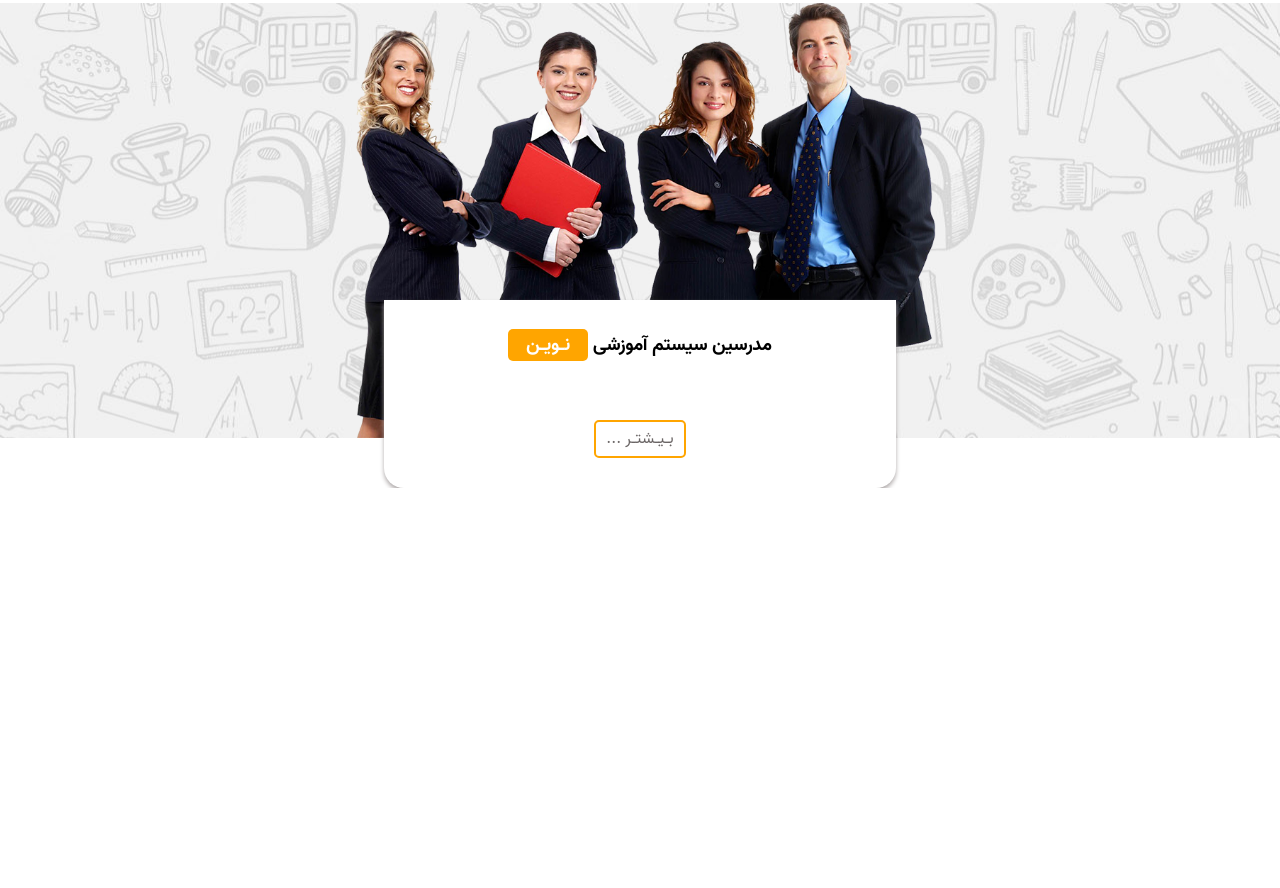
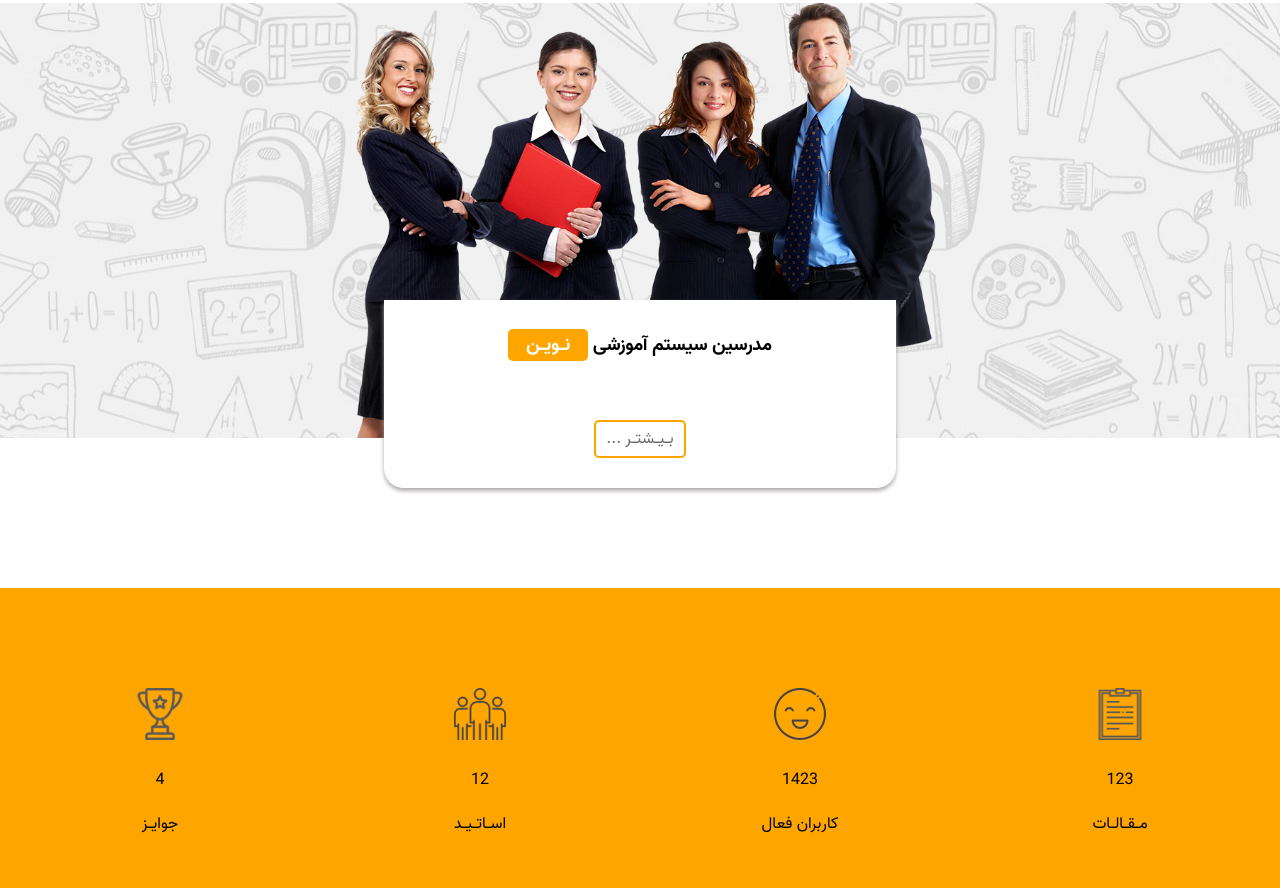
Before and after one commit to M-ghalevand/1-Store-project, a website: page src/index.html in a window 1280 px wide. Shown: the part 2471-3359 px from the top of the page. Before the commit the page ends 2959 px from the top, so only its background shows below. Drawn offline with nearby package versions, Linux system fonts and the light colour scheme; files that its build step writes are made by us from their sources; files whose address does not match are found by name.

Commit message:
create stat and style

```diff
--- /dev/null
+++ b/src/assets/scss/_stat.scss
@@ -0,0 +1,12 @@
+.stat-section-wrapper{
+  background-color: $orange-Color;
+  min-height: 300px;
+  .stat-post{
+    div{
+      margin-top: 18px;
+    }
+    p{
+      margin-top: 18px;
+    }
+  }
+}
--- a/src/assets/scss/style.scss
+++ b/src/assets/scss/style.scss
@@ -8,3 +8,4 @@
 @import 'course';
 @import 'about-us';
 @import 'teacher';
+@import 'stat';
--- a/src/index.html
+++ b/src/index.html
@@ -315,6 +315,38 @@
     </section>
     <!-- end teacher section  -->
 
+    <!-- start stat section  -->
+    <div class="container-fluid stat-section-wrapper mt-150">
+      <div class="row">
+        <div class="container">
+          <div class="row">
+            <div class="col-6 col-md-3 text-center stat-post mt-100">
+              <img src="assets/images/c.png" alt="">
+              <div class="count">123</div>
+              <p>مـقـالـات</p>
+            </div>
+            <div class="col-6 col-md-3 text-center stat-post mt-100">
+              <img src="assets/images/d.png" alt="">
+              <div class="count">1423</div>
+              <p>کاربران فعال</p>
+            </div>
+            <div class="col-6 col-md-3  text-center stat-post mt-100">
+              <img src="assets/images/b.png" alt="">
+              <div class="count">12</div>
+              <p>اسـاتـیـد</p>
+            </div>
+            <div class="col-6 col-md-3 text-center stat-post mt-100">
+              <img src="assets/images/a.png" alt="">
+              <div class="count">4</div>
+              <p>جوایـز</p>
+            </div>
+          </div>
+        </div>
+      </div>
+    </div>
+    <!-- start stat section  -->
+
+
     <script src="assets/js/app.min.js"></script>
   </body>
 </html>
```
Also changed, not shown: dist/assets/css/style.min.css, dist/index.html, src/assets/css/style.css.
